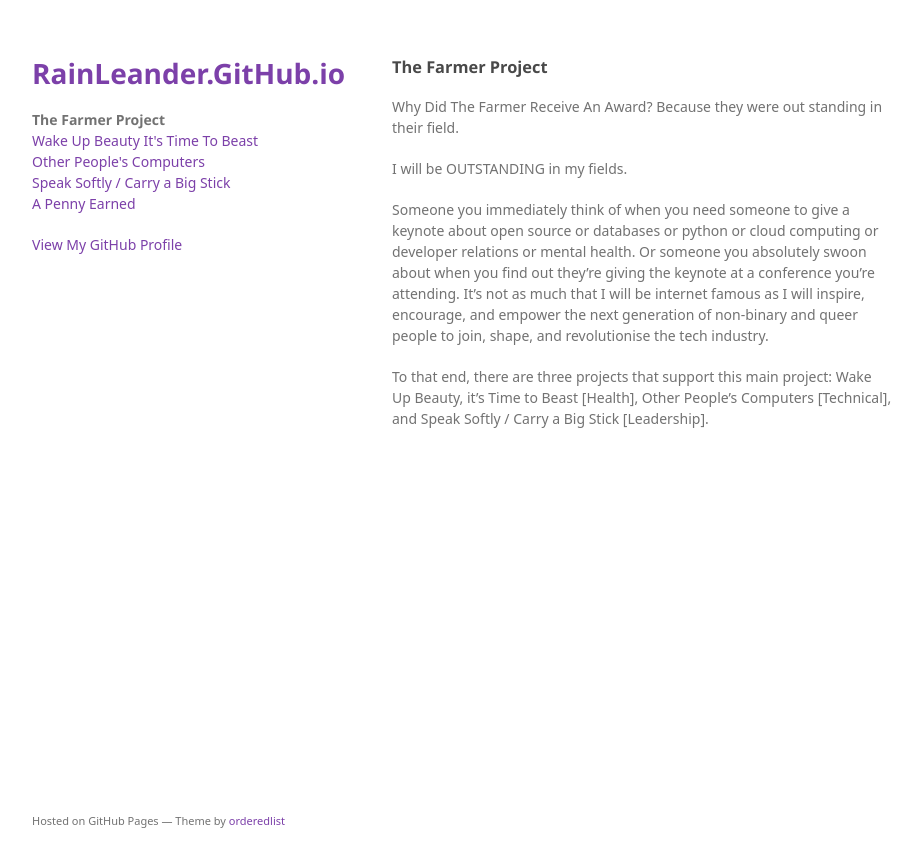
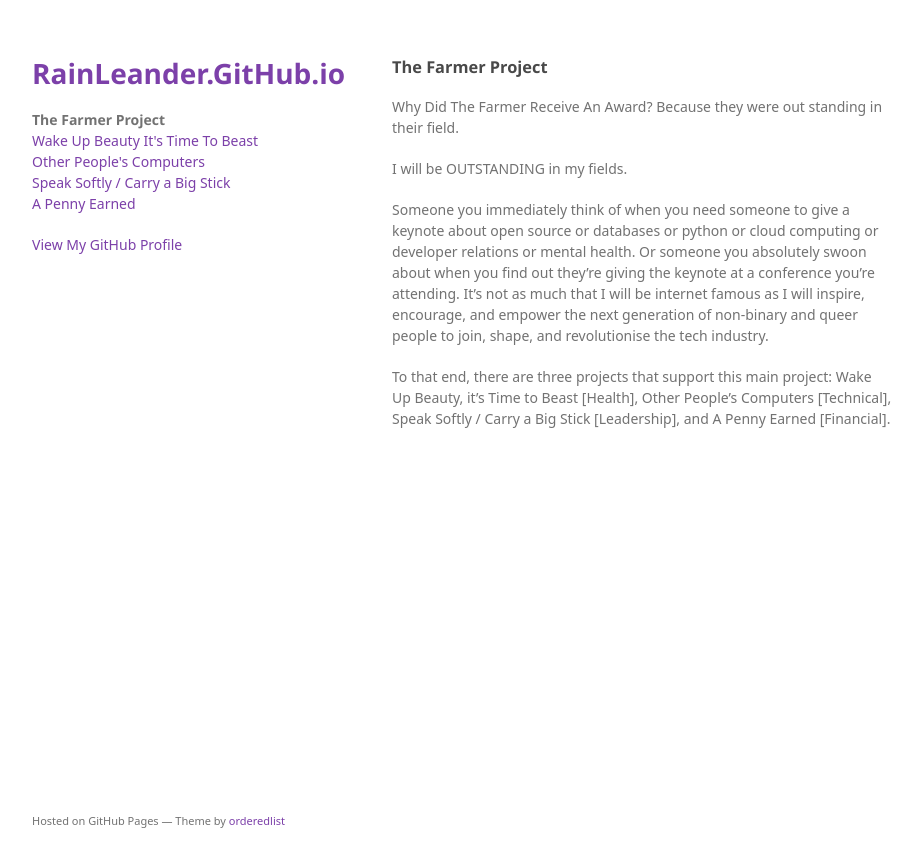
Before and after one commit to rainleander/rainleander.github.io, a Jekyll site: the page the-farmer-project.html, which Jekyll copies as it is, in a window 1280 px wide. Shown: the top 867 px of the page, without its empty margins (178-1099 px from the left). Built offline with Jekyll 4.4.1, drawn with Linux system fonts in a browser that asks for light colours; some web fonts are replaced.

Commit message:
Update the-farmer-project.html

```diff
--- a/the-farmer-project.html
+++ b/the-farmer-project.html
@@ -31,7 +31,7 @@
 <p>Why Did The Farmer Receive An Award? Because they were out standing in their field.</p>
 <p>I will be OUTSTANDING in my fields.</p>
 <p>Someone you immediately think of when you need someone to give a keynote about open source or databases or python or cloud computing or developer relations or mental health. Or someone you absolutely swoon about when you find out they’re giving the keynote at a conference you’re attending. It’s not as much that I will be internet famous as I will inspire, encourage, and empower the next generation of non-binary and queer people to join, shape, and revolutionise the tech industry.</p>
-<p>To that end, there are three projects that support this main project: Wake Up Beauty, it’s Time to Beast [Health], Other People’s Computers [Technical], and Speak Softly / Carry a Big Stick [Leadership].</p>
+<p>To that end, there are three projects that support this main project: Wake Up Beauty, it’s Time to Beast [Health], Other People’s Computers [Technical], Speak Softly / Carry a Big Stick [Leadership], and A Penny Earned [Financial].</p>
       </section>
       <footer>
         <p><small>Hosted on GitHub Pages &mdash; Theme by <a href="https://github.com/orderedlist">orderedlist</a></small></p>
```
